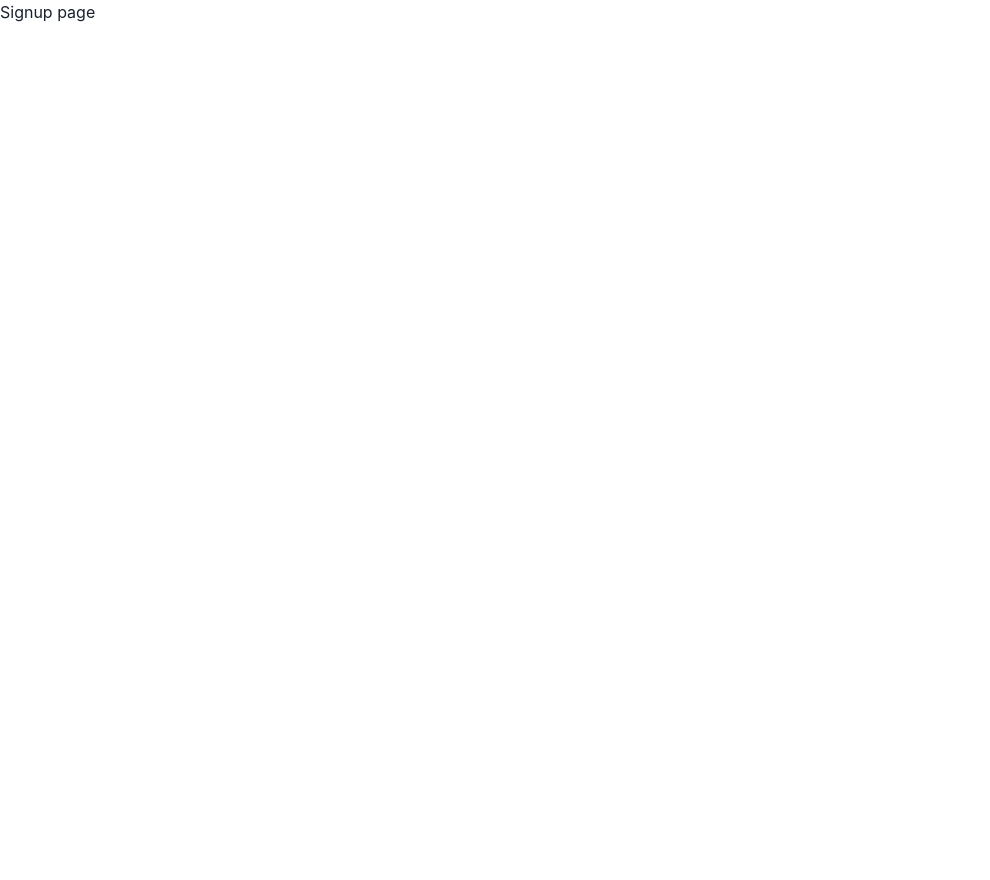
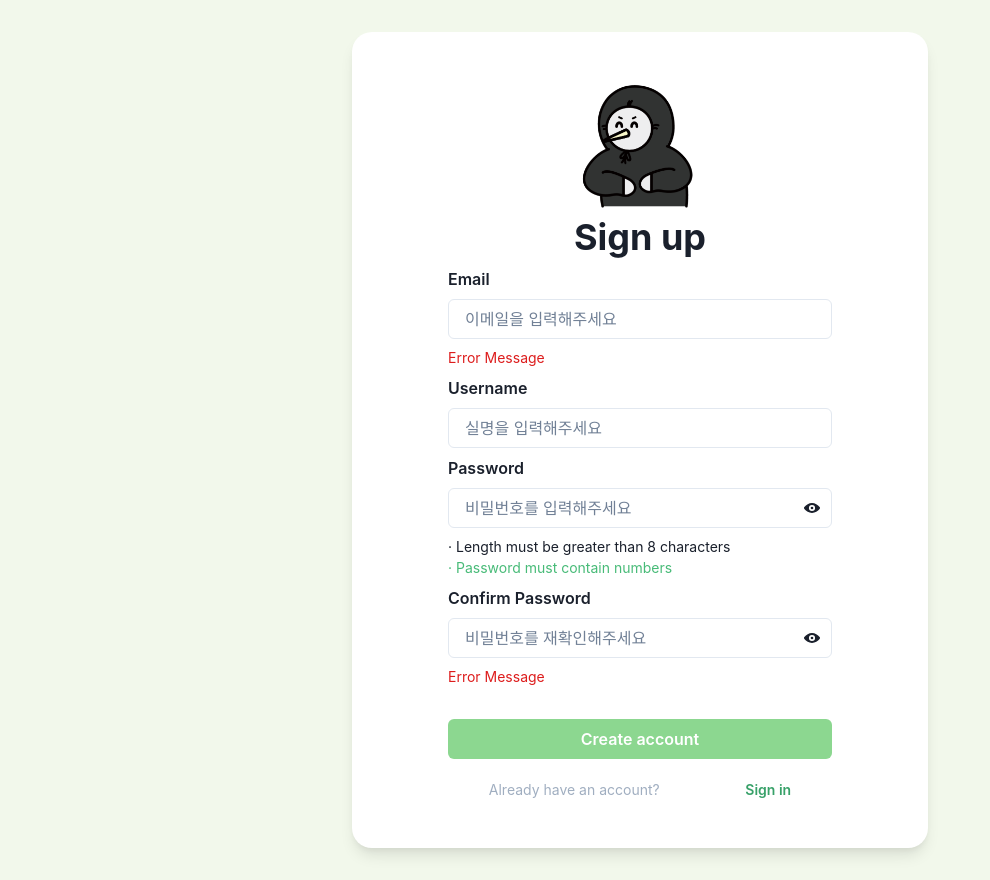
Before and after one commit to prgrms-fe-devcourse/FEDC4_MUSSEUK_LETTER_Donggeun, a React (Vite) app: page /signup in a window 1280 px wide. Shown: the whole page, without its empty margins (0-990 px from the left). Before the commit the page ends 800 px from the top, so only its background shows below. Built offline with nearby package versions, Linux system fonts and the light colour scheme.

Commit message:
회원가입 UI 작성 (#24)
* feat: 회원가입 페이지 전체적인 UI 작성
* feat: 회원가입 UI 완성

```diff
--- /dev/null
+++ b/src/pages/Signup/components/InputField.tsx
@@ -0,0 +1,33 @@
+import { VStack, InputGroup, Input, InputRightElement, Text } from '@chakra-ui/react';
+import type { InputProps } from '@chakra-ui/react';
+
+const InputField = ({
+  label,
+  errorMessage,
+  inputProps,
+  icon
+}: {
+  label: string;
+  errorMessage?: string;
+  inputProps: InputProps;
+  icon?: React.ReactNode;
+}) => {
+  return (
+    <VStack w="100%" align="start">
+      <Text as="label" fontWeight="semibold" htmlFor={inputProps.id}>
+        {label}
+      </Text>
+      <InputGroup>
+        <Input w="100%" borderColor="var(--blue01)" {...inputProps} />
+        {icon && <InputRightElement cursor="pointer">{icon}</InputRightElement>}
+      </InputGroup>
+      {errorMessage && (
+        <Text fontSize="sm" color="var(--red01)">
+          {errorMessage}
+        </Text>
+      )}
+    </VStack>
+  );
+};
+
+export default InputField;
--- a/src/pages/Signup/index.tsx
+++ b/src/pages/Signup/index.tsx
@@ -1,8 +1,109 @@
+import { Box, Button, Icon, Flex, Heading, Text, Image, useBoolean } from '@chakra-ui/react';
+import { ViewIcon, ViewOffIcon } from '@chakra-ui/icons';
+import musseuk from '@/assets/images/musseuk_hood.png';
+import InputField from './components/InputField';
+
+const colors = {
+  background: '#F2F8EB',
+  submit: '#8CD790'
+};
+
 const SignUp = () => {
+  const [showPassword, setShowPassword] = useBoolean(false);
+  const [showConfirmPassword, setShowConfirmPassword] = useBoolean(false);
+
   return (
-    <>
-      <h1>Signup page</h1>
-    </>
+    <Flex w="100%" px="4" py="8" minH="100vh" bg={colors.background} justifyContent="center" alignItems="center">
+      <Flex
+        px={['8', '16', '24']}
+        py={['6', '8', '12']}
+        w="100%"
+        maxW="xl"
+        bg="white"
+        boxSizing="border-box"
+        boxShadow="lg"
+        borderRadius="20px"
+        flexDir="column"
+        gap="2"
+        justifyContent="center"
+        alignItems="center">
+        <Image maxW="32" src={musseuk} alt="머쓱이" />
+        <Heading textAlign="center">Sign up</Heading>
+        <InputField
+          label="Email"
+          errorMessage="Error Message"
+          inputProps={{
+            id: 'email',
+            type: 'email',
+            placeholder: '이메일을 입력해주세요'
+          }}
+        />
+        <InputField
+          label="Username"
+          inputProps={{
+            id: 'username',
+            type: 'text',
+            placeholder: '실명을 입력해주세요'
+          }}
+        />
+        <InputField
+          label="Password"
+          inputProps={{
+            id: 'password',
+            type: showPassword ? 'text' : 'password',
+            placeholder: '비밀번호를 입력해주세요'
+          }}
+          icon={<Icon as={showPassword ? ViewOffIcon : ViewIcon} onClick={setShowPassword.toggle} />}
+        />
+        <Box w="100%" fontSize="sm">
+          <Text>· Length must be greater than 8 characters</Text>
+          <Text color="var(--green03)">· Password must contain numbers</Text>
+        </Box>
+        <InputField
+          label="Confirm Password"
+          errorMessage="Error Message"
+          inputProps={{
+            id: 'confirm-password',
+            type: showConfirmPassword ? 'text' : 'password',
+            placeholder: '비밀번호를 재확인해주세요'
+          }}
+          icon={<Icon as={showConfirmPassword ? ViewOffIcon : ViewIcon} onClick={setShowConfirmPassword.toggle} />}
+        />
+        <Button
+          mt="6"
+          w="100%"
+          color="white"
+          backgroundColor="var(--green01)"
+          _hover={{ backgroundColor: 'var(--green03)' }}
+          _active={{ backgroundColor: 'green.500' }}>
+          Create account
+        </Button>
+        <Flex
+          mt="3"
+          w="100%"
+          direction={['column', 'row']}
+          justifyContent="space-around"
+          alignItems="center"
+          transition="color 0.2s"
+          gap="1"
+          fontSize="sm">
+          <Text color="gray.400">Already have an account?</Text>
+          <Text
+            color="green.500"
+            _hover={{
+              color: 'green.600'
+            }}
+            _active={{
+              color: 'green.700'
+            }}
+            fontWeight="semibold"
+            cursor="pointer"
+            userSelect="none">
+            Sign in
+          </Text>
+        </Flex>
+      </Flex>
+    </Flex>
   );
 };
 
```
